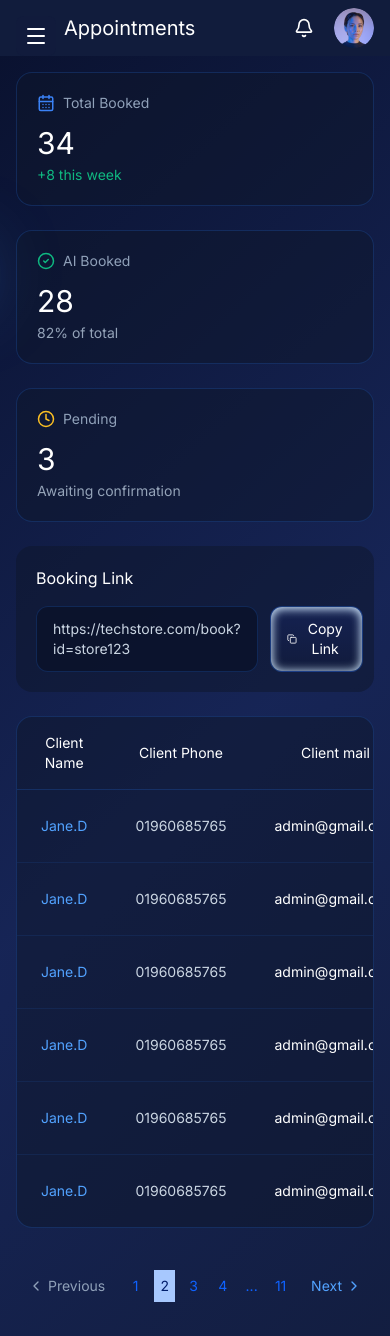
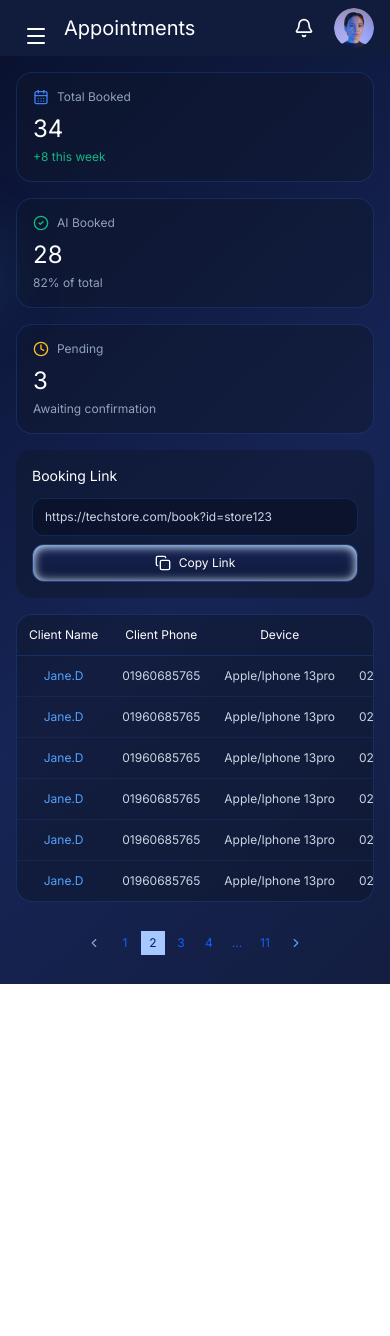
Before and after one commit to FyslAhmd/FAI-Assessment1, a React (Vite) app: page /appointments in a window 390 px wide. After the commit the page ends 984 px from the top, so only its background shows below. Built offline with nearby package versions, Linux system fonts and the light colour scheme.

Commit message:
make appointments responsive

```diff
--- a/src/components/appointments/AppointmentStats.jsx
+++ b/src/components/appointments/AppointmentStats.jsx
@@ -33,25 +33,25 @@ const statsData = [
 
 function AppointmentStats() {
   return (
-    <div className="grid grid-cols-1 md:grid-cols-3 gap-6">
+    <div className="grid grid-cols-1 sm:grid-cols-2 md:grid-cols-3 gap-4 sm:gap-6">
       {statsData.map((stat, index) => (
         <motion.div
           key={stat.id}
           initial={{ opacity: 0, y: 20 }}
           animate={{ opacity: 1, y: 0 }}
           transition={{ duration: 0.3, delay: index * 0.1 }}
-          className="p-5 rounded-2xl"
+          className="p-4 sm:p-5 rounded-2xl"
           style={{
             background: "rgba(15, 23, 43, 0.5)",
             border: "1px solid rgba(43, 127, 255, 0.2)",
           }}
         >
-          <div className="flex items-center gap-2 mb-3">
-            <stat.icon size={18} style={{ color: stat.iconColor }} />
-            <p className="text-slate-400 text-sm">{stat.title}</p>
+          <div className="flex items-center gap-2 mb-2 sm:mb-3">
+            <stat.icon size={16} className="sm:w-[18px] sm:h-[18px]" style={{ color: stat.iconColor }} />
+            <p className="text-slate-400 text-xs sm:text-sm">{stat.title}</p>
           </div>
-          <p className="text-3xl text-white mb-1">{stat.value}</p>
-          <p className="text-sm" style={{ color: stat.subtitleColor }}>
+          <p className="text-2xl sm:text-3xl text-white mb-1">{stat.value}</p>
+          <p className="text-xs sm:text-sm" style={{ color: stat.subtitleColor }}>
             {stat.subtitle}
           </p>
         </motion.div>
--- a/src/components/appointments/AppointmentsTable.jsx
+++ b/src/components/appointments/AppointmentsTable.jsx
@@ -111,28 +111,28 @@ function AppointmentsTable() {
           <table className="w-full">
             <thead>
               <tr style={{ borderBottom: "1px solid rgba(43, 127, 255, 0.2)" }}>
-                <th className="font-normal px-6 py-4 text-sm text-white text-center">
+                <th className="font-normal px-3 sm:px-6 py-3 sm:py-4 text-xs sm:text-sm text-white text-center whitespace-nowrap">
                   Client Name
                 </th>
-                <th className="font-normal px-6 py-4 text-sm text-white text-center">
+                <th className="font-normal px-3 sm:px-6 py-3 sm:py-4 text-xs sm:text-sm text-white text-center whitespace-nowrap">
                   Client Phone
                 </th>
-                <th className="font-normal px-6 py-4 text-sm text-white text-center">
+                <th className="font-normal px-3 sm:px-6 py-3 sm:py-4 text-xs sm:text-sm text-white text-center whitespace-nowrap hidden md:table-cell">
                   Client mail
                 </th>
-                <th className="font-normal px-6 py-4 text-sm text-white text-center">
+                <th className="font-normal px-3 sm:px-6 py-3 sm:py-4 text-xs sm:text-sm text-white text-center whitespace-nowrap">
                   Device
                 </th>
-                <th className="font-normal px-6 py-4 text-sm text-white text-center">
+                <th className="font-normal px-3 sm:px-6 py-3 sm:py-4 text-xs sm:text-sm text-white text-center whitespace-nowrap hidden sm:table-cell">
                   Repair Type
                 </th>
-                <th className="font-normal px-6 py-4 text-sm text-white text-center">
+                <th className="font-normal px-3 sm:px-6 py-3 sm:py-4 text-xs sm:text-sm text-white text-center whitespace-nowrap">
                   Date
                 </th>
-                <th className="font-normal px-6 py-4 text-sm text-white text-center">
+                <th className="font-normal px-3 sm:px-6 py-3 sm:py-4 text-xs sm:text-sm text-white text-center whitespace-nowrap hidden lg:table-cell">
                   Slot no
                 </th>
-                <th className="font-normal px-6 py-4 text-sm text-white text-center">
+                <th className="font-normal px-3 sm:px-6 py-3 sm:py-4 text-xs sm:text-sm text-white text-center whitespace-nowrap">
                   Start Time
                 </th>
               </tr>
@@ -148,28 +148,28 @@ function AppointmentsTable() {
                         : "none",
                   }}
                 >
-                  <td className="px-6 py-4 text-sm text-blue-400 text-center">
+                  <td className="px-3 sm:px-6 py-3 sm:py-4 text-xs sm:text-sm text-blue-400 text-center whitespace-nowrap">
                     {appointment.clientName}
                   </td>
-                  <td className="px-6 py-4 text-sm text-slate-300 text-center">
+                  <td className="px-3 sm:px-6 py-3 sm:py-4 text-xs sm:text-sm text-slate-300 text-center whitespace-nowrap">
                     {appointment.clientPhone}
                   </td>
-                  <td className="px-6 py-4 text-sm text-white text-center">
+                  <td className="px-3 sm:px-6 py-3 sm:py-4 text-xs sm:text-sm text-white text-center whitespace-nowrap hidden md:table-cell">
                     {appointment.clientMail}
                   </td>
-                  <td className="px-6 py-4 text-sm text-slate-300 text-center">
+                  <td className="px-3 sm:px-6 py-3 sm:py-4 text-xs sm:text-sm text-slate-300 text-center whitespace-nowrap">
                     {appointment.device}
                   </td>
-                  <td className="px-6 py-4 text-sm text-slate-300 text-center">
+                  <td className="px-3 sm:px-6 py-3 sm:py-4 text-xs sm:text-sm text-slate-300 text-center whitespace-nowrap hidden sm:table-cell">
                     {appointment.repairType}
                   </td>
-                  <td className="px-6 py-4 text-sm text-slate-300 text-center">
+                  <td className="px-3 sm:px-6 py-3 sm:py-4 text-xs sm:text-sm text-slate-300 text-center whitespace-nowrap">
                     {appointment.date}
                   </td>
-                  <td className="px-6 py-4 text-sm text-slate-300 text-center">
+                  <td className="px-3 sm:px-6 py-3 sm:py-4 text-xs sm:text-sm text-slate-300 text-center whitespace-nowrap hidden lg:table-cell">
                     {appointment.slotNo}
                   </td>
-                  <td className="px-6 py-4 text-sm text-slate-300 text-center">
+                  <td className="px-3 sm:px-6 py-3 sm:py-4 text-xs sm:text-sm text-slate-300 text-center whitespace-nowrap">
                     {appointment.startTime}
                   </td>
                 </tr>
@@ -179,14 +179,14 @@ function AppointmentsTable() {
         </div>
       </motion.div>
 
-      <div className="flex items-center justify-center gap-2 py-4">
+      <div className="flex items-center justify-center gap-1 sm:gap-2 py-3 sm:py-4">
         <button
           onClick={() => setCurrentPage((prev) => Math.max(1, prev - 1))}
           disabled={currentPage === 1}
-          className="flex items-center gap-1 px-3 py-2 text-sm text-slate-400 hover:text-white transition-colors disabled:opacity-50"
+          className="flex items-center gap-1 px-2 sm:px-3 py-1.5 sm:py-2 text-xs sm:text-sm text-slate-400 hover:text-white transition-colors disabled:opacity-50"
         >
-          <ChevronLeft size={16} />
-          Previous
+          <ChevronLeft size={14} className="sm:w-4 sm:h-4" />
+          <span className="hidden sm:inline">Previous</span>
         </button>
 
         {getPageNumbers().map((page, index) => (
@@ -194,7 +194,7 @@ function AppointmentsTable() {
             key={index}
             onClick={() => typeof page === "number" && setCurrentPage(page)}
             disabled={page === "..."}
-            className={`w-8 h-8 text-sm transition-colors ${
+            className={`w-6 h-6 sm:w-8 sm:h-8 text-xs sm:text-sm transition-colors ${
               page === currentPage
                 ? "bg-[#a7c8fe] text-[#001d6b]"
                 : "text-[#0f62fe]"
@@ -209,10 +209,10 @@ function AppointmentsTable() {
             setCurrentPage((prev) => Math.min(totalPages, prev + 1))
           }
           disabled={currentPage === totalPages}
-          className="flex items-center gap-1 px-3 py-2 text-sm text-blue-400 hover:text-blue-300 transition-colors disabled:opacity-50"
+          className="flex items-center gap-1 px-2 sm:px-3 py-1.5 sm:py-2 text-xs sm:text-sm text-blue-400 hover:text-blue-300 transition-colors disabled:opacity-50"
         >
-          Next
-          <ChevronRight size={16} />
+          <span className="hidden sm:inline">Next</span>
+          <ChevronRight size={14} className="sm:w-4 sm:h-4" />
         </button>
       </div>
     </>
--- a/src/components/appointments/BookingLink.jsx
+++ b/src/components/appointments/BookingLink.jsx
@@ -17,16 +17,16 @@ function BookingLink() {
       initial={{ opacity: 0, y: 20 }}
       animate={{ opacity: 1, y: 0 }}
       transition={{ duration: 0.3, delay: 0.3 }}
-      className="p-5 rounded-2xl"
+      className="p-4 sm:p-5 rounded-2xl"
       style={{
         background: "rgba(15, 23, 43, 0.5)",
       }}
     >
-      <p className="text-white mb-4">Booking Link</p>
+      <p className="text-sm sm:text-base text-white mb-3 sm:mb-4">Booking Link</p>
 
-      <div className="flex items-center gap-3">
+      <div className="flex flex-col sm:flex-row items-stretch sm:items-center gap-2 sm:gap-3">
         <div
-          className="flex-1 px-4 py-3 rounded-xl text-slate-300 text-sm"
+          className="flex-1 px-3 sm:px-4 py-2.5 sm:py-3 rounded-xl text-slate-300 text-xs sm:text-sm truncate"
           style={{
             background: "rgba(10, 18, 42, 0.8)",
             border: "1px solid rgba(43, 127, 255, 0.2)",
@@ -37,7 +37,7 @@ function BookingLink() {
 
         <button
           onClick={handleCopy}
-          className="px-4 py-3 rounded-xl flex items-center gap-2 text-white text-sm transition-all hover:opacity-90"
+          className="px-4 py-2.5 sm:py-3 rounded-xl flex items-center justify-center gap-2 text-white text-xs sm:text-sm transition-all hover:opacity-90 shrink-0"
           style={{
             background: "linear-gradient(180deg, rgba(21, 34, 82, 1) 0%, rgba(17, 27, 60, 1) 100%)",
             boxShadow: "inset 0px 1px 10px 1px rgba(210, 234, 255, 1)",
--- a/src/components/callLogs/CallDetails.jsx
+++ b/src/components/callLogs/CallDetails.jsx
@@ -99,7 +99,7 @@ function CallDetails({ call }) {
 
         <div>
           <div className="flex items-center gap-2 mb-3 sm:mb-4">
-            <FileText size={16} className="text-slate-400 sm:w-[18px] sm:h-[18px]" />
+            <FileText size={16} className="text-slate-400 sm:w-4.5 sm:h-4.5" />
             <p className="text-sm sm:text-base text-white ">Conversation Transcript</p>
           </div>
 
--- a/src/pages/Appointments.jsx
+++ b/src/pages/Appointments.jsx
@@ -5,12 +5,12 @@ import AppointmentsTable from "../components/appointments/AppointmentsTable"
 function Appointments() {
   return (
     <div
-      className="min-h-screen -m-6 lg:-m-8 p-6 lg:p-8"
+      className="min-h-screen -m-4 sm:-m-6 lg:-m-8 p-4 sm:p-6 lg:p-8"
       style={{
         background: "linear-gradient(137.23deg, rgba(1.89, 5.94, 23.59, 1) -34.38%, rgba(22.25, 36.5, 85.6, 1) 54.595%, rgba(15, 23, 43, 1) 143.569%)",
       }}
     >
-      <div className="space-y-6">
+      <div className="space-y-4 sm:space-y-6">
         <AppointmentStats />
         <BookingLink />
         <AppointmentsTable />
```
